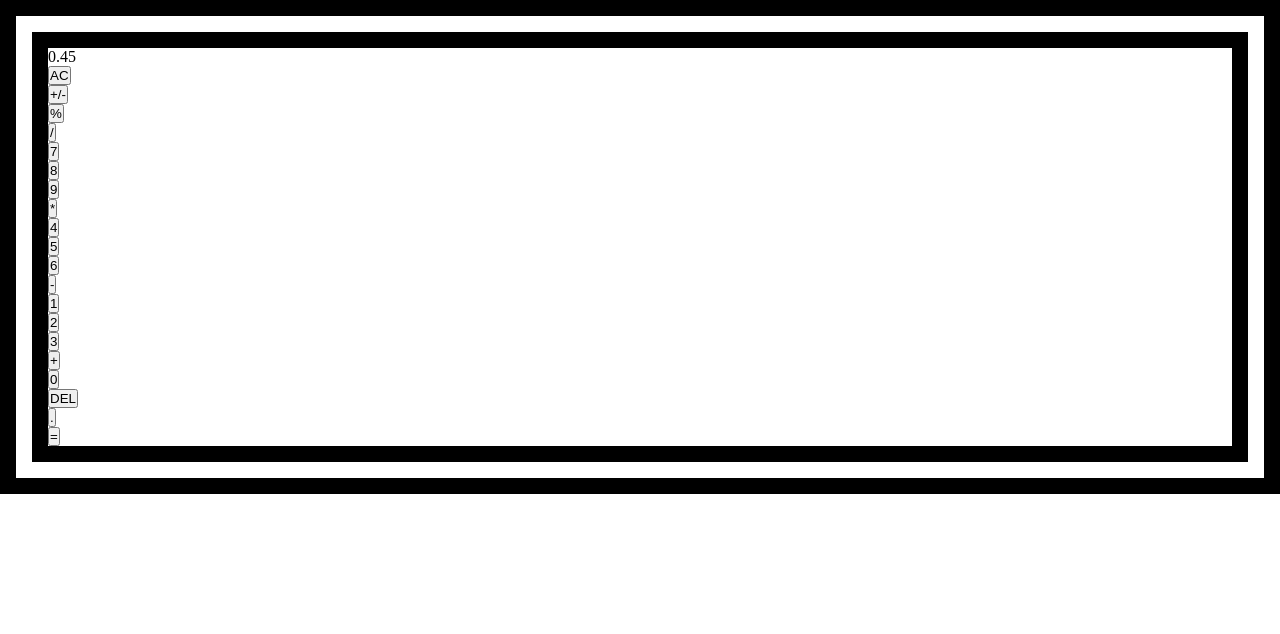
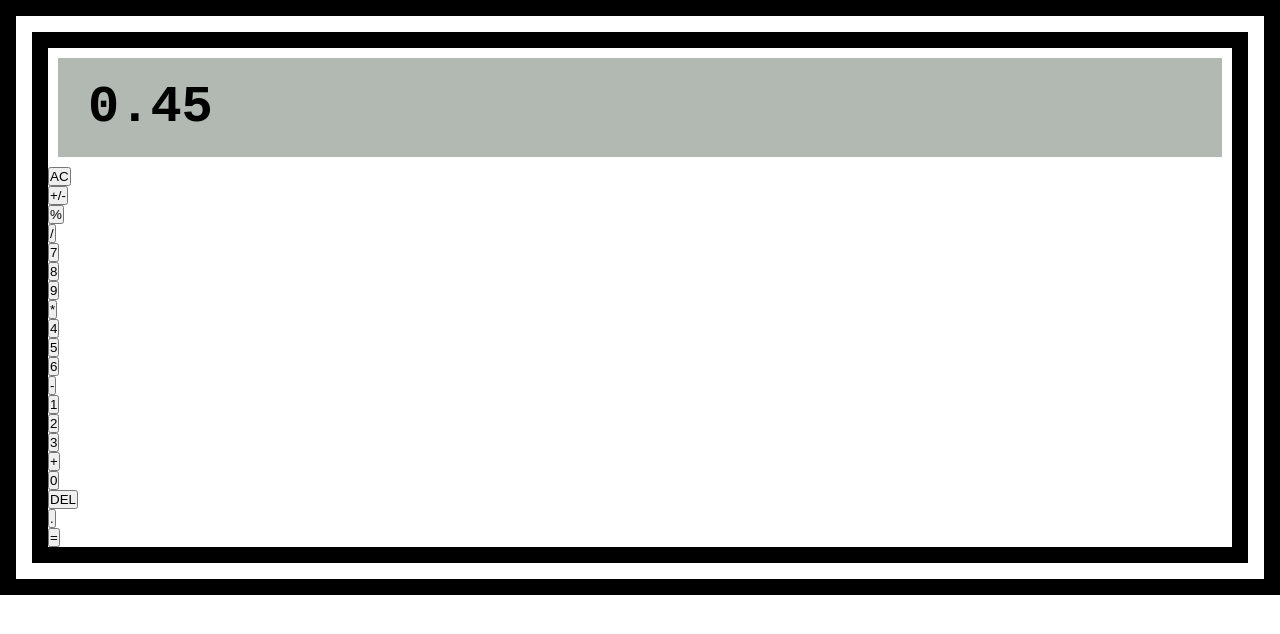
Before and after one commit to RiteshtheSharma/vanillajsCalculator, a plain HTML site: page index.html in a window 1280 px wide. Drawn offline with Linux system fonts and the light colour scheme.

Commit message:
feat : display pane styling

```diff
--- a/index.html
+++ b/index.html
@@ -1,16 +1,14 @@
 <!DOCTYPE html>
 <html lang="en">
   <head>
-    <meta charset="UTF-8">
-    <meta name="viewport" content="width=device-width, initial-scale=1.0">
-    <link rel="stylesheet" href="style.css">
+    <meta charset="UTF-8" />
+    <meta name="viewport" content="width=device-width, initial-scale=1.0" />
+    <link rel="stylesheet" href="style.css" />
     <title>Document</title>
   </head>
   <body>
     <div class="main">
-<div class="display">
-0.45
-</div>
+      <div class="display display_font">0.45</div>
       <div class="container">
         <div class="button"><button>AC</button></div>
         <div class="button"><button>+/-</button></div>
--- a/style.css
+++ b/style.css
@@ -10,3 +10,22 @@ body{
     width:calc( 100% - 6em );
    border: 3em double black;
 }
+.main > * {
+  width: 100%;
+}
+.display{
+    background-color: #b2b9b3;
+    padding: 20px 30px;
+    border:10px solid white;
+    box-sizing: border-box;
+}
+
+
+
+
+/* fonts */
+.display_font{
+    font-size: 4em;
+    font-weight: 900;
+    font-family:monospace;
+}
```
Lines whose indentation alone changed are shown as unchanged.
